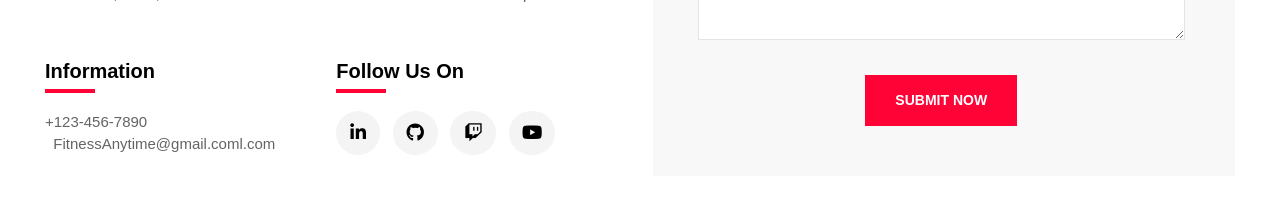
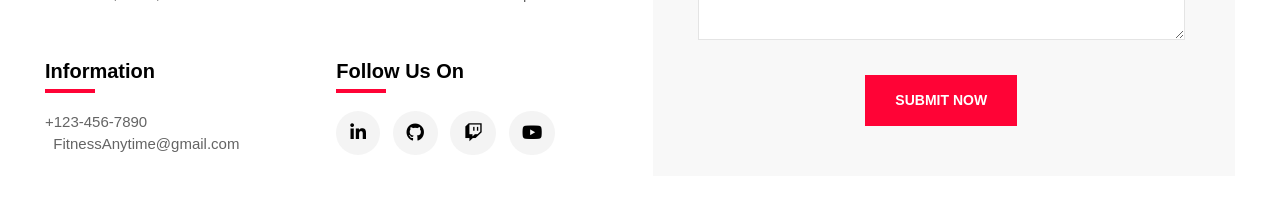
Before and after one commit to Daystar/portfolio-fitness-website, a React (Create React App) app: page /contact in a window 1280 px wide. Shown: the part 900-1123 px from the top of the page. Built offline with nearby package versions, Linux system fonts and the light colour scheme; no server answers.

Commit message:
fixed test url

```diff
--- a/src/Pages/Contact.jsx
+++ b/src/Pages/Contact.jsx
@@ -45,7 +45,7 @@ function Login() {
                 <span className="bg-[#ff0336] w-[50px] h-[4px] absolute top-[33px]"></span>
                 <div className="text-[15px] font-medium text-[#646464]">
                   <p>+123-456-7890</p>
-                  <p>&nbsp; FitnessAnytime@gmail.coml.com</p>
+                  <p>&nbsp; FitnessAnytime@gmail.com</p>
                 </div>
               </div>
               {/*  */}
--- a/src/Pages/Login.jsx
+++ b/src/Pages/Login.jsx
@@ -53,7 +53,7 @@ function Login() {
             </label>
             <input
               className="text-[1.7rem] px-8 py-4 mb-10 w-full outline-[#ff0336] "
-              placeholder="FitnessAnytime@gmail.coml.com"
+              placeholder="FitnessAnytime@gmail.com"
               type="email"
               onChange={(e) => setEmail(e.target.value)}
             ></input>
@@ -85,7 +85,7 @@ function Login() {
             </div>
             <p className="text-[#ffffffbc] text-[1.4rem] mt-3">
               <span className="text-[#ff0336]">Test Account</span> -
-              FitnessAnytime@gmail.coml.com <span className="text-[#ff0336]"> / </span>
+              FitnessAnytime@gmail.com <span className="text-[#ff0336]"> / </span>
               testpassword123
             </p>
           </form>
--- a/src/Pages/SignUp.jsx
+++ b/src/Pages/SignUp.jsx
@@ -45,7 +45,7 @@ function Signup() {
             </label>
             <input
               className="text-[1.7rem] px-8 py-4 mb-10 w-full outline-[#ff0336] "
-              placeholder="FitnessAnytime@gmail.coml.com"
+              placeholder="FitnessAnytime@gmail.com"
               type="email"
               onChange={(e) => setEmail(e.target.value)}
             ></input>
```
